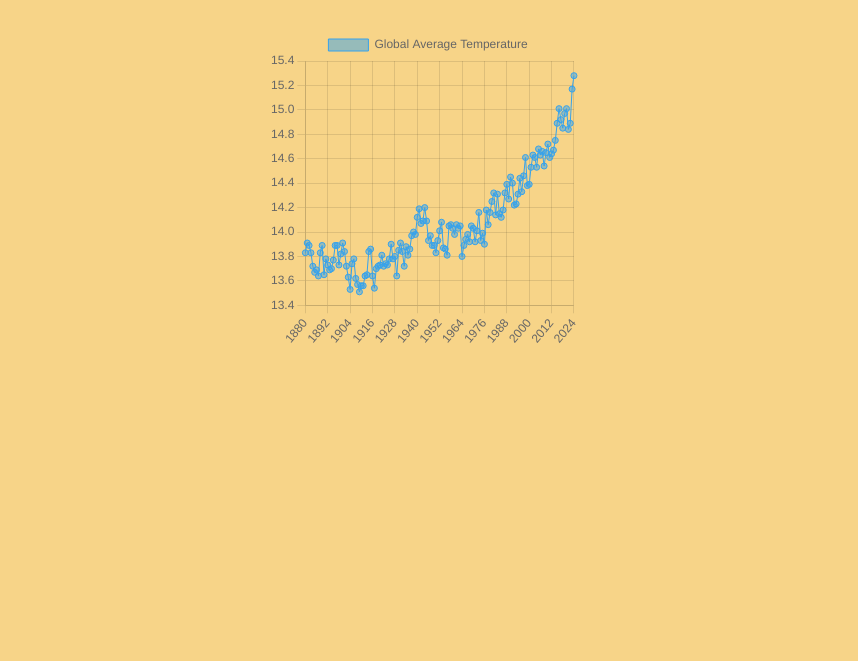
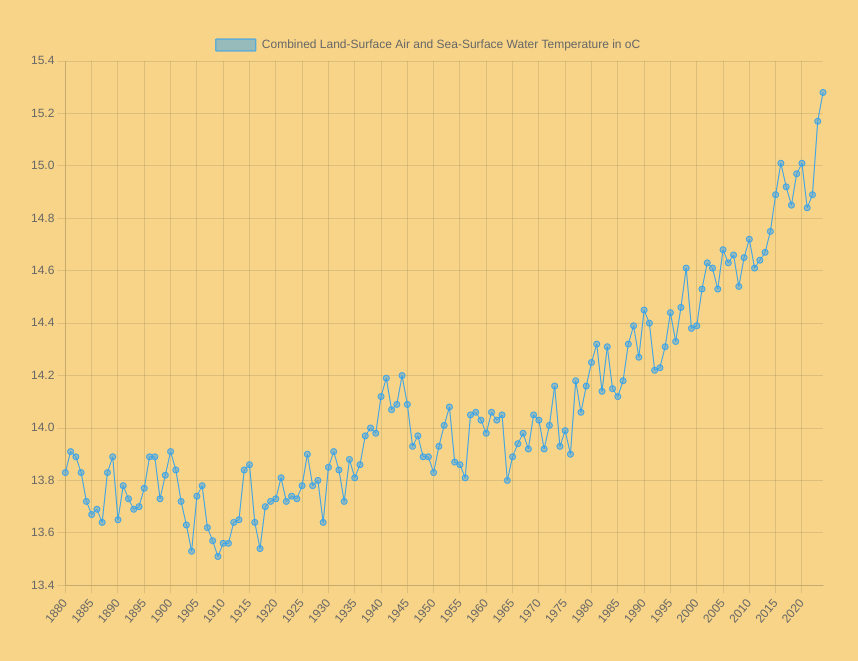
Before and after one commit to Odima-dev/Intro-to-Data-APIs-JS, a plain HTML site: page index.html in a window 1280 px wide. Shown: the part 81-742 px from the top of the page, without its empty margins (212-1070 px from the left). Drawn offline with nearby package versions, Linux system fonts and the light colour scheme.

Commit message:
designing and styling chart

```diff
--- a/index.css
+++ b/index.css
@@ -3,7 +3,7 @@ body {
     display: flex;
     flex-direction: column;
     text-align: center;
-    max-width: 320px;
+    max-width: 800px;
     margin: 0 auto;
     row-gap: 10px;
     font-family: Josefin Sans, sans-serif;
--- a/index.html
+++ b/index.html
@@ -9,7 +9,7 @@
 </head>
 <body>
     <h1>NASA CSV DATA</h1>
-    <canvas id="chart" width="400" height="400"></canvas>
+    <canvas id="chart" width="800" height="600"></canvas>
 
     <script src="index.js"></script>
 </body>
--- a/index.js
+++ b/index.js
@@ -1,16 +1,13 @@
-const xLabels = []
-const yTemps = []
-
 async function chartIt() {
-    await getData()
+    const data = await getData()
     const ctx = document.getElementById('chart');
     new Chart(ctx, {
         type: 'line',
         data: {
-        labels: xLabels,
+        labels: data.xs,
         datasets: [{
-            label: 'Global Average Temperature',
-            data: yTemps,
+            label: 'Combined Land-Surface Air and Sea-Surface Water Temperature in oC',
+            data: data.ys,
             borderWidth: 1
         }]
         },
@@ -27,6 +24,9 @@ async function chartIt() {
 chartIt()
 
 async function getData() {
+    const xs = []
+    const ys = []
+
     response = await fetch("ZonAnn.Ts+dSST.csv")
     const data = await response.text()
     const table = data.split('\n').slice(1)
@@ -34,11 +34,12 @@ async function getData() {
     table.forEach(row => {
         const columns = row.split(',')
         const year = columns[0]
-        xLabels.push(year)
+        xs.push(year)
         const temperature = columns[1]
-        yTemps.push(parseFloat(temperature) + 14)
+        ys.push(parseFloat(temperature) + 14)
         console.log(year, temperature)
     })
+    return{xs, ys}
 }
 
 getData()
```
